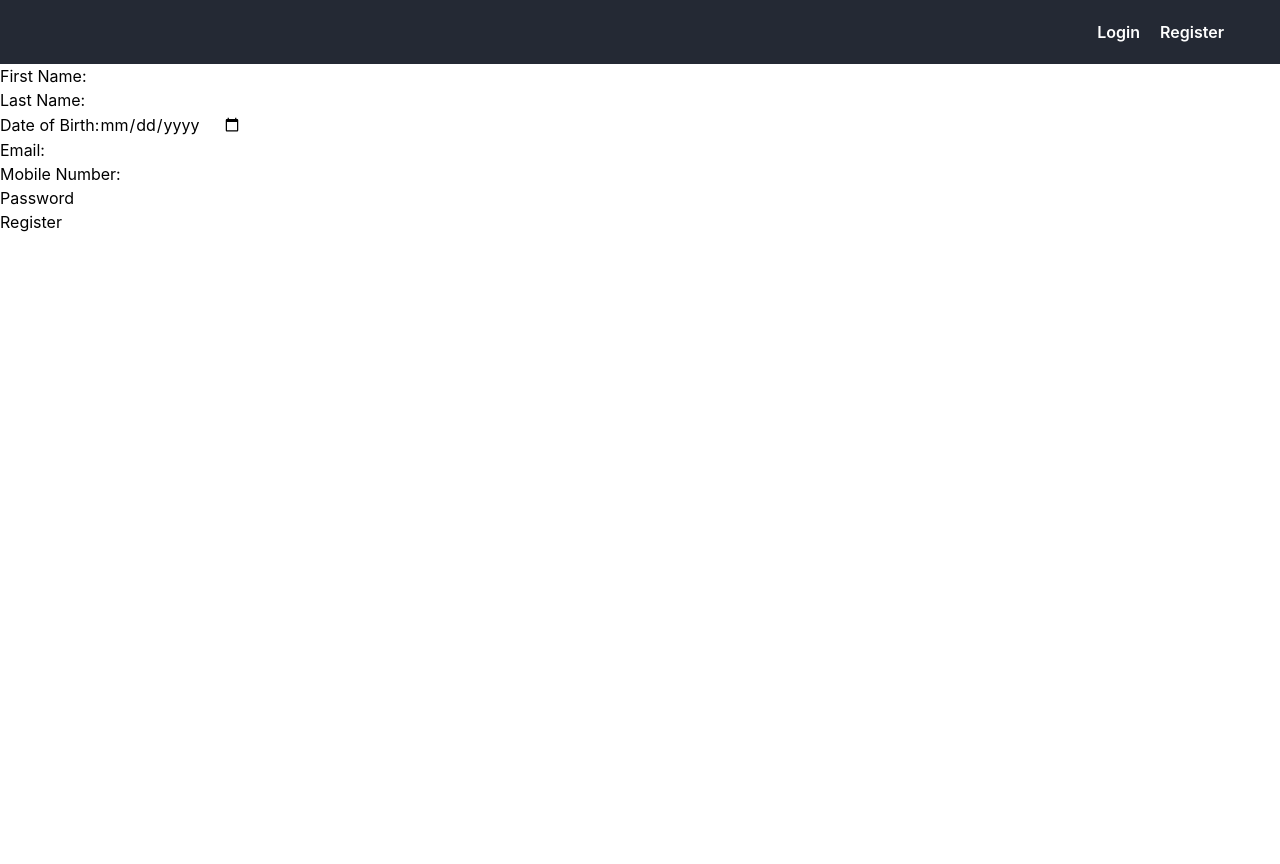
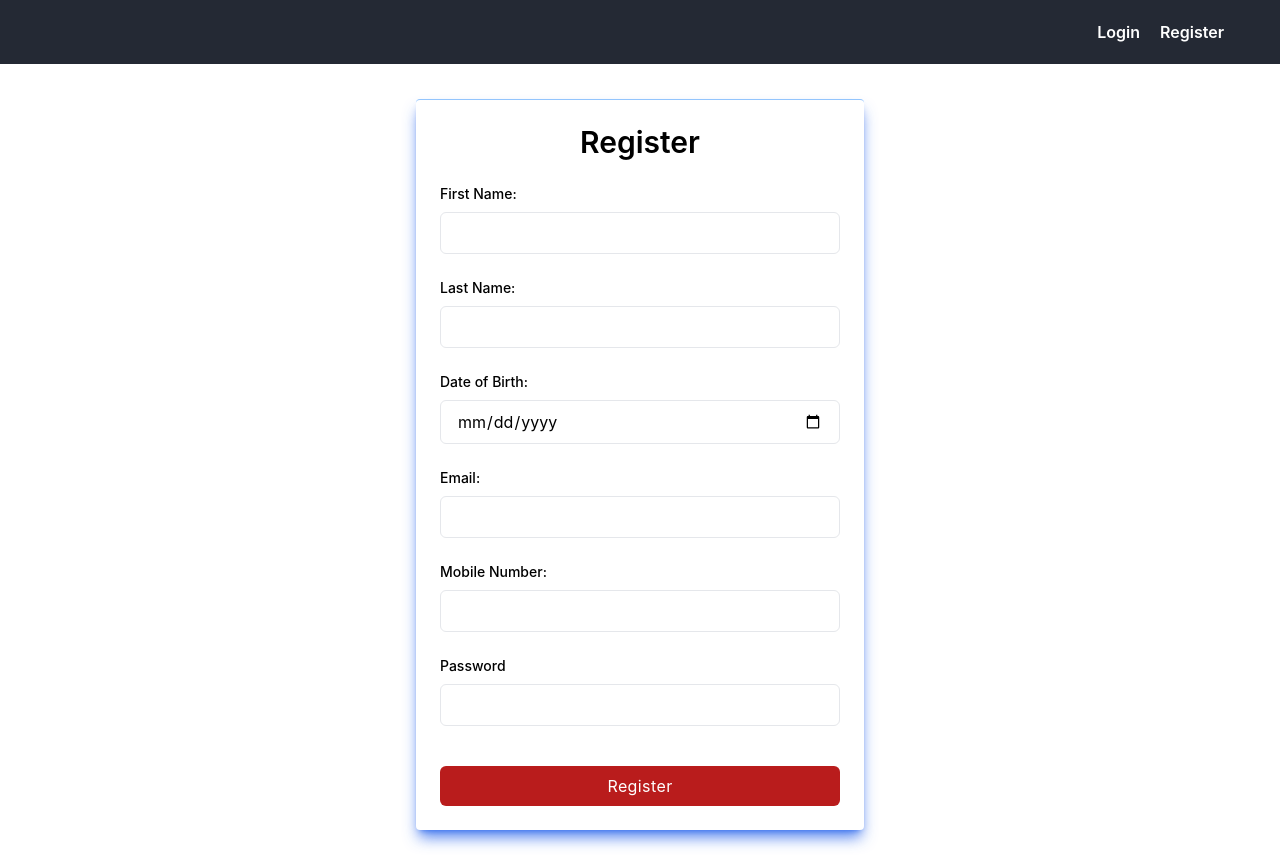
Before and after one commit to thewilheim/snswlicensereact, a React (Create React App) app: page /register in a window 1280 px wide. Before the commit the page ends 800 px from the top, so only its background shows below. Built offline with nearby package versions, Linux system fonts and the light colour scheme.

Commit message:
Added Tailwind CSS to Search, Create, Register

```diff
--- a/src/components/logbook/Create.jsx
+++ b/src/components/logbook/Create.jsx
@@ -39,15 +39,22 @@ export default function Create() {
   }
 
   return (
+    <div className="relative flex flex-col justify-center min-h-screen overflow-hidden">
+    <div className="w-full p-6 m-auto bg-white border-t border-red-600 rounded shadow-lg shadow-red-800/50 lg:max-w-md">
+      <h1 className="text-3xl font-semibold text-left text-black-700">
+      </h1>
+
     <form
       onSubmit={(e) => {
         add();
         e.preventDefault();
       }}
     >
-      <label htmlFor="">Start Time:</label>
+      <label htmlFor=""
+      className="block text-sm text-black-800">Start Time:</label>
       <input
         type="datetime-local"
+        className="block w-full px-4 py-2 mt-2 text-black-700 bg-white border rounded-md focus:border-blue-400 focus:ring-blue-300 focus:outline-none focus:ring focus:ring-opacity-40"
         onChange={(e) => setUser({ ...user, startTime: e.target.value })}
         value={user.startTime}
       />
@@ -55,6 +62,8 @@ export default function Create() {
       <label htmlFor="">End Time:</label>
       <input
         type="datetime-local"
+        className="block w-full px-4 py-2 mt-2 text-black-700 bg-white border rounded-md focus:border-blue-400 focus:ring-blue-300 focus:outline-none focus:ring focus:ring-opacity-40"
+
         onChange={(e) => setUser({ ...user, endTime: e.target.value })}
         value={user.endTime}
       />
@@ -67,8 +76,16 @@ export default function Create() {
         }
         value={user.instructorLed}
       />
+                  <div className="mt-6">
+              <button
+                className="w-full px-4 py-2 tracking-wide text-white transition-colors duration-200 transform bg-red-700 rounded-md hover:bg-red-600 focus:outline-none"
+              >
+                Add
+              </button>
+            </div>
       <br />
-      <button>Add</button>
     </form>
+    </div>
+    </div>
   );
 }
--- a/src/components/users/Register.jsx
+++ b/src/components/users/Register.jsx
@@ -31,7 +31,12 @@ export default function Register() {
   };
 
   return (
-    <>
+    <div className="relative flex flex-col justify-center min-h-screen overflow-hidden">
+      <div className="w-full p-6 m-auto bg-white border-t border-blue-300 rounded shadow-lg shadow-blue-600/80 lg:max-w-md">
+        <h1 className="text-3xl font-semibold text-center text-black-700">
+          Register
+        </h1>
+        <div className="mt-6">
           <form
             action=""
             onSubmit={(e) => {
@@ -39,56 +44,107 @@ export default function Register() {
               e.preventDefault();
             }}
           >
-        <label htmlFor="">First Name:</label>
+            <label
+              htmlFor=""
+              className="block text-sm font-medium text-black-700 undefined"
+            >
+              First Name:
+            </label>
+            <div className="flex flex-col items-start">
               <input
                 type="text"
-          onChange={(e) => setUser({ ...user, firstName: e.target.value })}
+                className="block w-full px-4 py-2 mt-2 text-black-700 bg-white border rounded-md focus:border-blue-400 focus:ring-blue-300 focus:outline-none focus:ring focus:ring-opacity-40"
+                onChange={(e) =>
+                  setUser({ ...user, firstName: e.target.value })
+                }
                 value={user.firstName}
                 required
               />
+            </div>
             <br />
-        <label htmlFor="">Last Name:</label>
+            <label
+              htmlFor=""
+              className="block text-sm font-medium text-black-700 undefined"
+            >
+              Last Name:
+            </label>
             <input
               type="text"
+              className="block w-full px-4 py-2 mt-2 text-black-700 bg-white border rounded-md focus:border-blue-400 focus:ring-blue-300 focus:outline-none focus:ring focus:ring-opacity-40"
               onChange={(e) => setUser({ ...user, lastName: e.target.value })}
               value={user.lastName}
               required
             />
             <br />
-        <label htmlFor="">Date of Birth:</label>
+            <label
+              htmlFor=""
+              className="block text-sm font-medium text-black-700 undefined"
+            >
+              Date of Birth:
+            </label>
             <input
               type="date"
-          onChange={(e) => setUser({ ...user, dateOfBirth: e.target.value })}
+              className="block w-full px-4 py-2 mt-2 text-black-700 bg-white border rounded-md focus:border-blue-400 focus:ring-blue-300 focus:outline-none focus:ring focus:ring-opacity-40"
+              onChange={(e) =>
+                setUser({ ...user, dateOfBirth: e.target.value })
+              }
               value={user.dateOfBirth}
               required
             />
             <br />
-        <label htmlFor="">Email:</label>
+            <label
+              htmlFor=""
+              className="block text-sm font-medium text-black-700 undefined"
+            >
+              Email:
+            </label>
             <input
               type="email"
+              className="block w-full px-4 py-2 mt-2 text-black-700 bg-white border rounded-md focus:border-blue-400 focus:ring-blue-300 focus:outline-none focus:ring focus:ring-opacity-40"
               onChange={(e) => setUser({ ...user, email: e.target.value })}
               value={user.email}
               required
             />
             <br />
-        <label htmlFor="">Mobile Number:</label>
+            <label
+              htmlFor=""
+              className="block text-sm font-medium text-black-700 undefined"
+            >
+              Mobile Number:
+            </label>
             <input
               type="phone"
+              className="block w-full px-4 py-2 mt-2 text-black-700 bg-white border rounded-md focus:border-blue-400 focus:ring-blue-300 focus:outline-none focus:ring focus:ring-opacity-40"
               onChange={(e) => setUser({ ...user, mobile: e.target.value })}
               value={user.mobile}
               required
             />
             <br />
-        <label htmlFor="">Password</label>
+            <label
+              htmlFor=""
+              className="block text-sm font-medium text-black-700 undefined"
+            >
+              Password
+            </label>
             <input
               type="password"
+              className="block w-full px-4 py-2 mt-2 text-black-700 bg-white border rounded-md focus:border-blue-400 focus:ring-blue-300 focus:outline-none focus:ring focus:ring-opacity-40"
               onChange={(e) => setUser({ ...user, password: e.target.value })}
               value={user.password}
               required
             />
             <br />
-        <button type="submit">Register</button>
+            <div className="flex items-center mt-4">
+              <button
+                className="w-full px-4 py-2 tracking-wide text-white transition-colors duration-200 transform bg-red-700 rounded-md hover:bg-red-600 focus:outline-none"
+                type="submit"
+              >
+                Register
+              </button>
+            </div>
           </form>
-    </>
+        </div>
+      </div>
+    </div>
   );
 }
--- a/src/components/users/login.jsx
+++ b/src/components/users/login.jsx
@@ -54,7 +54,7 @@ export default function Login() {
                 onChange={(e) => setPassword(e.target.value)}
               />
             </div>
-            <a href="#" className="text-xs text-gray-600 hover:underline">
+            <a href="#" className="text-xs text-black-600 hover:underline">
               Forget Password?
             </a>
             <div className="mt-6">
@@ -67,7 +67,7 @@ export default function Login() {
             </div>
           </div>
         </form>
-        <p className="mt-8 text-xs font-light text-center text-gray-700">
+        <p className="mt-8 text-xs font-light text-center text-black-700">
           {" "}
           Don't have an account?{" "}
           <a
--- /dev/null
+++ b/src/components/users/usersStyle.css
@@ -0,0 +1 @@
+/* typetext */
```
Also changed, not shown: src/components/agents/Search.jsx (+33 -6 lines). Lines whose indentation alone changed are shown as unchanged.
